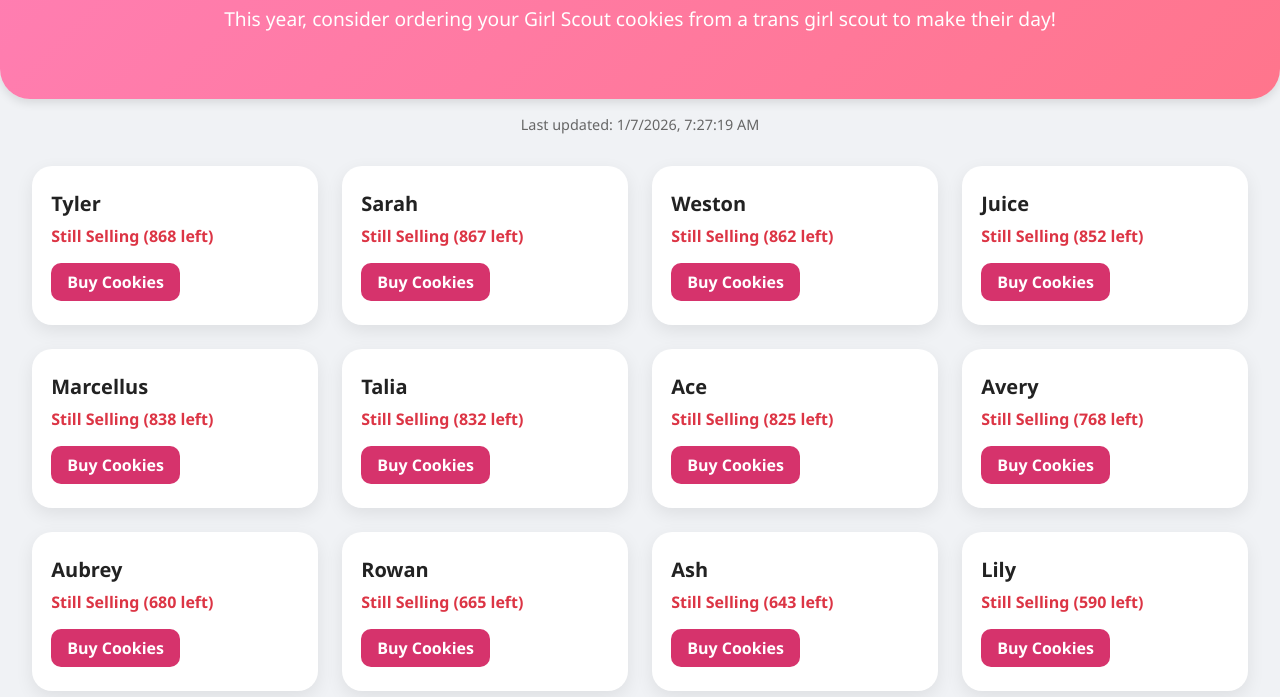
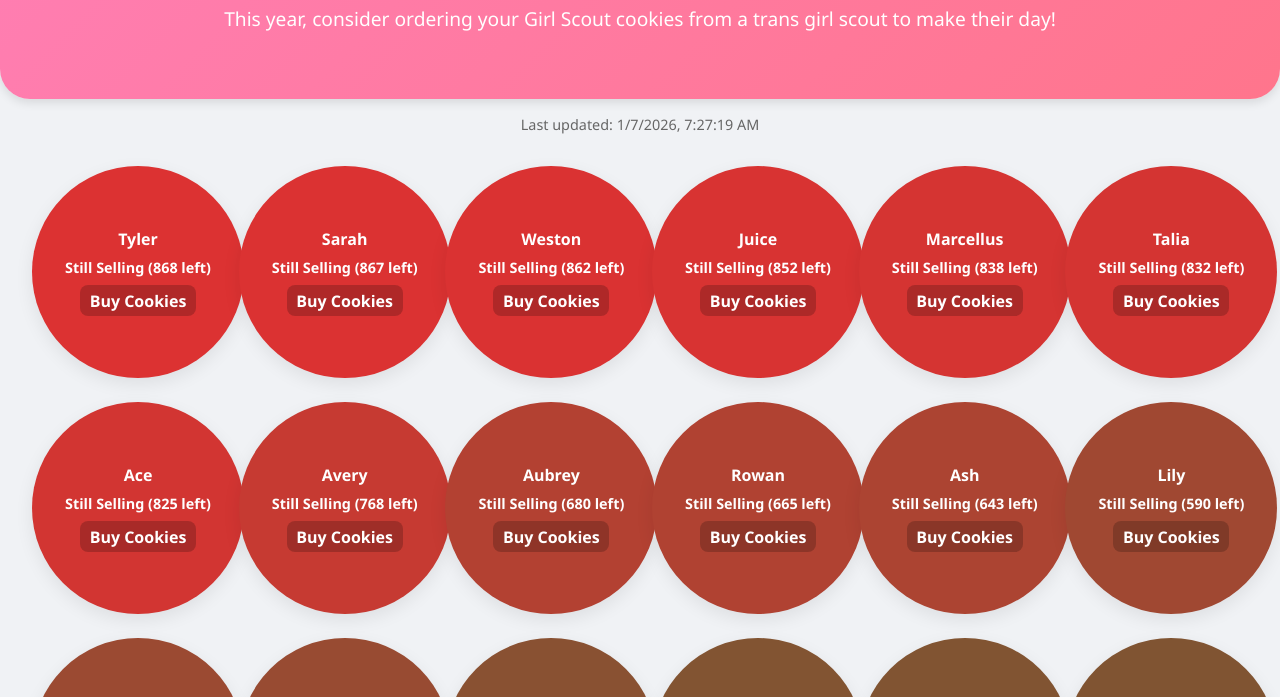
Before and after one commit to cyberne11447758/cookie-tracker, a website: page docs/index.html in a window 1280 px wide. Shown: the part 94-791 px from the top of the page. Drawn offline with Linux system fonts and the light colour scheme.

Commit message:
Refactor HTML structure and styles for clarity

```diff
--- a/docs/index.html
+++ b/docs/index.html
@@ -1,20 +1,18 @@
 <!DOCTYPE html>
 <html lang="en">
 <head>
-  <meta charset="utf-8" />
+<meta charset="utf-8">
 <title>2026 Trans Girl Scouts To Order Cookies From!</title>
 <meta name="description" content="This year, consider ordering your Girl Scout cookies from a trans girl scout to make their day!">
 <style>
-    /* ===== General Page Styling ===== */
   body {
     font-family: 'Segoe UI', Tahoma, Geneva, Verdana, sans-serif;
     background: #f0f2f5;
-      color: #333;
     margin: 0;
     padding: 0;
+    color: #333;
   }
 
-    /* ===== Hero Header ===== */
   header {
     background: linear-gradient(135deg, #ff7eb3, #ff758c);
     color: white;
@@ -24,17 +22,10 @@
     border-bottom-right-radius: 30px;
     box-shadow: 0 4px 10px rgba(0,0,0,0.1);
   }
-    header h1 {
-      margin: 0;
-      font-size: 2rem;
-    }
-    header p {
-      margin-top: 0.5rem;
-      font-size: 1.2rem;
-      font-weight: 500;
-    }
 
-    /* ===== Last Updated ===== */
+  header h1 { margin: 0; font-size: 2rem; }
+  header p { margin-top: 0.5rem; font-size: 1.2rem; font-weight: 500; }
+
   .updated {
     text-align: center;
     font-size: 0.9rem;
@@ -42,56 +33,62 @@
     margin: 1rem 0 2rem 0;
   }
 
-    /* ===== Scout Grid ===== */
+  /* ===== Bubble Grid ===== */
   .scout-grid {
     display: grid;
-      grid-template-columns: repeat(auto-fit, minmax(280px, 1fr));
+    grid-template-columns: repeat(auto-fit, minmax(180px, 1fr));
     gap: 1.5rem;
     padding: 0 2rem;
     margin-bottom: 3rem;
   }
 
-    /* ===== Scout Card ===== */
-    .scout-card {
-      background: white;
-      border-radius: 20px;
+  .scout-bubble {
+    position: relative;
+    border-radius: 50%;
+    width: 180px;
+    height: 180px;
+    display: flex;
+    flex-direction: column;
+    justify-content: center;
+    align-items: center;
+    color: white;
+    font-weight: 700;
+    text-align: center;
+    padding: 1rem;
     box-shadow: 0 6px 18px rgba(0,0,0,0.08);
-      padding: 1.5rem 1.2rem;
     transition: transform 0.2s, box-shadow 0.2s;
   }
-    .scout-card:hover {
+  .scout-bubble:hover {
     transform: translateY(-4px);
     box-shadow: 0 10px 22px rgba(0,0,0,0.12);
   }
-    .scout-name {
-      font-weight: 700;
-      font-size: 1.25rem;
-      margin-bottom: 0.5rem;
-      color: #222;
-    }
-    .scout-status {
-      font-weight: 600;
-      margin-bottom: 1rem;
-      font-size: 1rem;
-    }
-    .scout-status.selling { color: #dc3545; } /* red */
-    .scout-status.met { color: #198754; } /* green */
-    .scout-link a {
+
+  .bubble-name { font-size: 1rem; margin-bottom: 0.5rem; }
+  .bubble-status { font-size: 0.9rem; font-weight: 600; }
+  .bubble-link {
+    margin-top: 0.5rem;
     display: inline-block;
     text-decoration: none;
-      background: #d6336c;
     color: white;
+    background: rgba(0,0,0,0.2);
+    padding: 0.3rem 0.6rem;
+    border-radius: 8px;
     font-weight: 600;
-      padding: 0.5rem 1rem;
-      border-radius: 10px;
     transition: background 0.2s, transform 0.2s;
   }
-    .scout-link a:hover {
-      background: #a71d50;
-      transform: translateY(-2px);
+  .bubble-link:hover { background: rgba(0,0,0,0.35); transform: translateY(-1px); }
+
+  /* Goal Met Overlay */
+  .goal-met {
+    filter: grayscale(50%);
+    opacity: 0.8;
+  }
+  .goal-met .bubble-link {
+    text-decoration: line-through;
+    opacity: 0.5;
+    pointer-events: auto; /* still clickable but visually de-emphasized */
   }
 
-    /* ===== Footer ===== */
   footer {
     text-align: center;
     font-size: 0.9rem;
@@ -100,23 +97,13 @@
     border-top: 1px solid #ddd;
     background: #fafafa;
   }
-    footer a {
-      color: #d6336c;
-      text-decoration: none;
-      font-weight: 500;
-    }
-    footer a:hover {
-      text-decoration: underline;
-    }
+  footer a { color: #d6336c; text-decoration: none; font-weight: 500; }
+  footer a:hover { text-decoration: underline; }
 
-    /* ===== Responsive Padding ===== */
   @media(max-width: 500px){
-      header {
-        padding: 2rem 1rem;
-      }
-      .scout-grid {
-        padding: 0 1rem;
-      }
+    header { padding: 2rem 1rem; }
+    .scout-grid { padding: 0 1rem; }
+    .scout-bubble { width: 140px; height: 140px; }
   }
 </style>
 </head>
@@ -142,6 +129,9 @@
   .then(data => {
     const rows = document.getElementById("rows");
 
+    // Find highest remaining for gradient scaling
+    const maxRemaining = Math.max(...data.map(d => d.remaining || 0));
+
     // Sort: Still Selling first (highest remaining first), then Goal Met
     data.sort((a, b) => {
       if (a.status !== b.status)
@@ -150,18 +140,30 @@
     });
 
     for (const scout of data) {
-          const card = document.createElement("div");
-          card.className = "scout-card";
+      const bubble = document.createElement("div");
+      bubble.className = "scout-bubble";
 
-          card.innerHTML = `
-            <div class="scout-name">${scout.name}</div>
-            <div class="scout-status ${scout.status === "Goal Met" ? "met" : "selling"}">
-              ${scout.status} ${scout.remaining ? `(${scout.remaining} left)` : ""}
-            </div>
-            <div class="scout-link"><a href="${scout.url}" target="_blank">Buy Cookies</a></div>
+      // Set gradient or solid green
+      if (scout.status === "Goal Met") {
+        bubble.style.background = "#198754"; // solid green
+        bubble.classList.add("goal-met");
+      } else {
+        // Gradient: red -> yellow -> green based on remaining
+        const ratio = (scout.remaining || 0) / (maxRemaining || 1);
+        // Convert ratio to color (red = most cookies left, yellow middle, green = low)
+        const red = Math.floor(220 * ratio + 35*(1-ratio)); // more remaining → redder
+        const green = Math.floor(120 * (1 - ratio) + 50*ratio); // less remaining → greener
+        const blue = 50;
+        bubble.style.background = `rgb(${red}, ${green}, ${blue})`;
+      }
+
+      bubble.innerHTML = `
+        <div class="bubble-name">${scout.name}</div>
+        <div class="bubble-status">${scout.status} ${scout.remaining ? `(${scout.remaining} left)` : ""}</div>
+        <a class="bubble-link" href="${scout.url}" target="_blank">Buy Cookies</a>
       `;
 
-          rows.appendChild(card);
+      rows.appendChild(bubble);
     }
 
     document.getElementById("updated").textContent =
@@ -169,5 +171,6 @@
   })
   .catch(err => console.error("Failed to load JSON:", err));
 </script>
+
 </body>
 </html>
```
Lines whose indentation alone changed are shown as unchanged.
